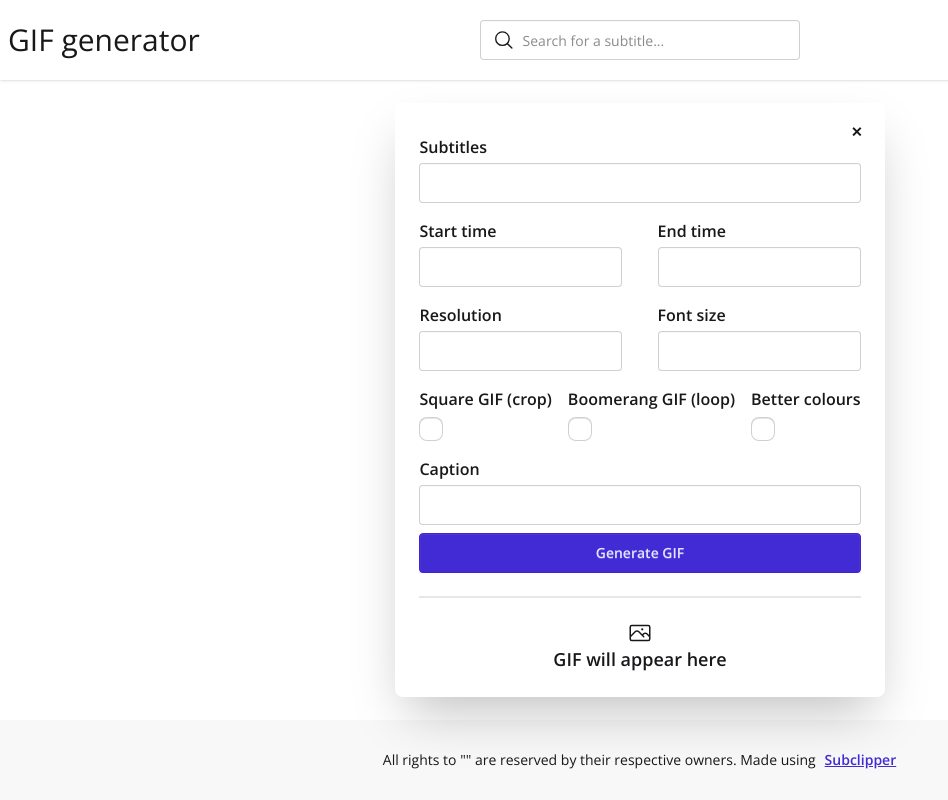
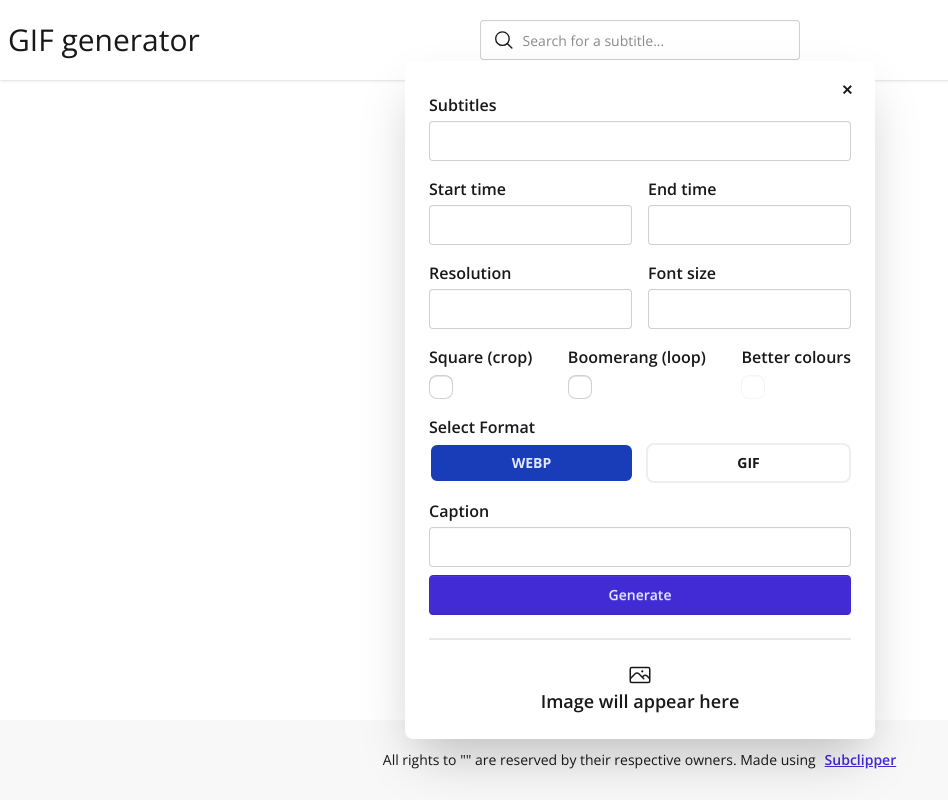
Before and after one commit to Niboor/subclipper, a Flask app: template templates/index_with_root.html in a window 1280 px wide. Shown: the whole page, without its empty margins (0-948 px from the left). Run offline with Flask 3, Linux system fonts and the light colour scheme; the template is opened without the code that fills it, so the values that code supplies are empty; parts of the project's set-up code (start-up, migrations or seed data) failed here and were passed over; some libraries are stand-ins or nearby versions.

Commit message:
Add WEBP generation option (#13)
* add toggle to generate a (more efficient) webp instead of a gif

* remove GIF mentions

* disabled "better colours" checkbox whenever WEBP is selected

```diff
--- a/app.py
+++ b/app.py
@@ -1,5 +1,5 @@
 from flask import Flask, render_template, request, send_file, send_from_directory, make_response
-from subs.subs import (extract_subs, generate_gif)
+from subs.subs import (extract_subs, generate_video)
 from os import listdir
 from os.path import isfile, join
 from matplotlib import font_manager
@@ -86,7 +86,7 @@
         out[idx] = ep_dict
     return json.dumps(out)
 
-def find_request_errors(start_time, end_time, text, crop, resolution, episode, caption, font_size):
+def find_request_errors(start_time, end_time, text, crop, resolution, episode, caption, font_size, frmt):
 
     errs = {}
 
@@ -104,6 +104,8 @@
         errs['caption']='caption too large'
     if font_size > 50:
         errs['font_size']='font size too large'
+    if frmt not in {'gif', 'webp'}:
+        errs['format']='invalid output format, only gif and webp are allowed'
     return errs
 
 #def find_font(name):
@@ -242,7 +244,8 @@
     caption = request.args.get('caption', '', type=str)
     boomerang = request.args.get('boomerang', False, type=bool)
     colour = request.args.get('colour', False, type=bool)
-    errs = find_request_errors(start_time, end_time, text, crop, resolution, episode, caption, font_size)
+    frmt = request.args.get('format', 'webp', type=str)
+    errs = find_request_errors(start_time, end_time, text, crop, resolution, episode, caption, font_size, frmt)
 
     if errs:
         sub_data = {
@@ -259,7 +262,9 @@
             'colour': colour,
             'crop': crop,
             'boomerang': boomerang,
+            'format': frmt
         }
+        logger.warn(errs)
         return cached_render_template("settings.html", errs=errs, sub=sub_data, url=None), 400
     else: return cached_render_template("gif_view.html", url="/gif?{}".format(request.query_string.decode()))
 
@@ -284,19 +289,20 @@
     caption = request.args.get('caption', '', type=str)
     boomerang = request.args.get('boomerang', False, type=bool)
     colour = request.args.get('colour', False, type=bool)
-    errs = find_request_errors(start_time, end_time, text, crop, resolution, episode, caption, font_size)
+    frmt = request.args.get('format', 'webp', type=str)
+    errs = find_request_errors(start_time, end_time, text, crop, resolution, episode, caption, font_size, frmt)
     if errs:
         logger.warn(f"got invalid request: {errs}")
         return errs, 400
     with tempfile.TemporaryDirectory() as tmp:
         output_clip = os.path.join(tmp, 'clip.mp4')
-        output_gif = os.path.join(tmp, 'clip.gif')
+        output_path = os.path.join(tmp, f'clip.{frmt}')
         video_path = os.path.join(searchPath, video_names[episode])
-        err, ok = generate_gif(
+        err, ok = generate_video(
                 start_time,
                 end_time,
                 output_clip,
-                output_gif,
+                output_path,
                 text,
                 caption,
                 video_path,
@@ -307,10 +313,11 @@
                 font,
                 font_size,
                 colour,
+                frmt
         )
         if ok:
-            response = send_file(output_gif, mimetype='image/gif')
+            response = send_file(output_path, mimetype=f'image/{frmt}')
             response.headers['Cache-Control'] = 'public, max-age=86400'
             return response
-        logger.warn(f"could not generate GIF: {err}")
+        logger.warn(f"could not generate {frmt}: {err}")
         return err, 500
--- a/requirements.txt
+++ b/requirements.txt
@@ -23,6 +23,6 @@
 python-dateutil==2.9.0.post0
 python-ffmpeg==2.0.12
 six==1.17.0
-sub2clip @ git+https://github.com/lpalinckx/sub2clip.git@b1058d9a6b1e4b3edd78963b47f5fec581fb0bb7
+sub2clip @ git+https://github.com/lpalinckx/sub2clip.git@be5ad51580a9435738a247283759ddd719855bf2
 typing_extensions==4.12.2
 Werkzeug==3.1.3
--- a/templates/gif_view.html
+++ b/templates/gif_view.html
@@ -1,12 +1,12 @@
 {% if url is none %}
     <div class="text-lg text-base-content font-semibold w-full h-full flex flex-col justify-center items-center">
         {% include "photo_icon.html" %}
-        <h2>GIF will appear here</h3>
+        <h2>Image will appear here</h3>
     </div>
 {% else %}
     <img
         class="gif-image"
         src="{{ url }}"
-        alt="The GIF is loading..."
+        alt="The image is loading..."
     />
 {% endif %}
--- a/templates/settings.html
+++ b/templates/settings.html
@@ -81,7 +81,7 @@
         </div>
         <div class="flex flex-row justify-between gap-4">
             <fieldset>
-                <legend class="fieldset-legend">Square GIF (crop)</legend>
+                <legend class="fieldset-legend">Square (crop)</legend>
                 <input
                     class="checkbox"
                     name="crop"
@@ -92,7 +92,7 @@
                 />
             </fieldset>
             <fieldset>
-                <legend class="fieldset-legend">Boomerang GIF (loop)</legend>
+                <legend class="fieldset-legend">Boomerang (loop)</legend>
                 <input
                     class="checkbox"
                     name="boomerang"
@@ -105,15 +105,48 @@
             <fieldset>
                 <legend class="fieldset-legend">Better colours</legend>
                 <input
-                    class="checkbox"
+                    class="checkbox transition"
                     name="colour"
                     type="checkbox"
+                    id="gifColours"
                     {% if sub.colour %}
                     checked
                     {% endif %}
                 />
             </fieldset>
         </div>
+        <fieldset class="flex gap-3">
+            <legend class="fieldset-legend">Select Format</legend>
+
+            <label class="flex-1">
+                <input
+                    id="webpRadio"
+                    type="radio"
+                    name="format"
+                    value="webp"
+                    class="peer hidden"
+                    checked
+                />
+                <div class="w-full rounded-lg border-2 border-base-300 px-4 py-2 text-center text-sm font-bold transition peer-checked:bg-blue-800 peer-checked:border-base-100 peer-checked:text-primary-content">
+                    WEBP
+                </div>
+            </label>
+
+            <label class="flex-1">
+                <input
+                    id="gifRadio"
+                    type="radio"
+                    name="format"
+                    value="gif"
+                    class="peer hidden"
+                />
+                <div class="w-full rounded-lg border-2 border-base-300 px-4 py-2 text-center text-sm font-bold transition peer-checked:bg-blue-800 peer-checked:border-base-100 peer-checked:text-primary-content">
+                    GIF
+                </div>
+            </label>
+        </fieldset>
+
+
         <fieldset>
             <legend class="fieldset-legend">Caption</legend>
             <input
@@ -130,7 +163,27 @@
             class="btn btn-primary"
             type="submit"
         >
-            Generate GIF
+            Generate
         </button>
     </form>
+
+    {% block scripts %}
+        <script>
+            document.addEventListener('DOMContentLoaded', () => {
+                const webpRadio  = document.getElementById('webpRadio')
+                const gifRadio   = document.getElementById('gifRadio')
+                const gifColours = document.getElementById('gifColours')
+
+                function toggleDisabled() {
+                    gifColours.disabled = webpRadio.checked
+                }
+
+                toggleDisabled()
+
+                webpRadio.addEventListener('change', toggleDisabled)
+                gifRadio.addEventListener('change', toggleDisabled)
+            })
+        </script>
+    {% endblock %}
+
 {% endif %}
```
Also changed, not shown: public/tailwind.css.
